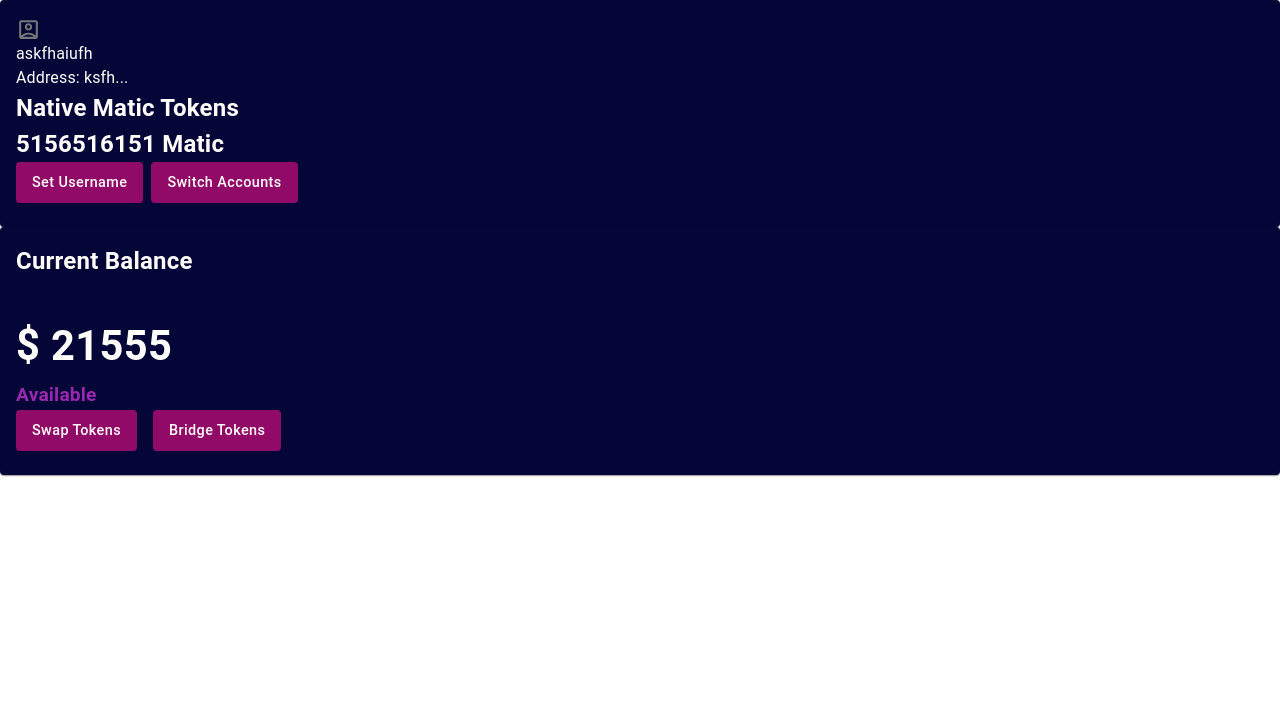
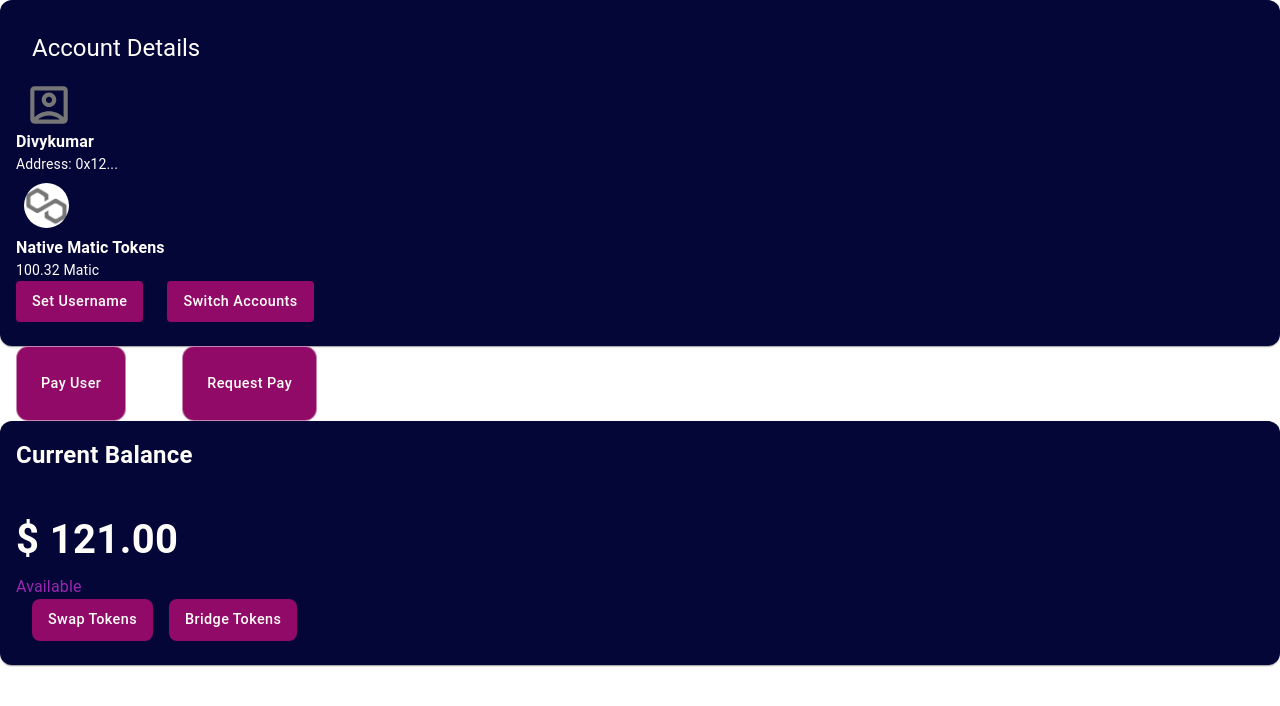
Before and after one commit to KathanrDave/PayZing, a React (Vite) app in the folder frontend/: page / in a window 1280 px wide. Shown: the top 706 px of the page. Built offline with nearby package versions, Linux system fonts and the light colour scheme.

Commit message:
refinned the UI

```diff
--- a/frontend/src/App.css
+++ b/frontend/src/App.css
@@ -1,6 +1,6 @@
 #root {
-  max-width:100%;
-  height: 100%;
+  width:100vw;
+  height: 100vh;
   margin: 0 auto;
   /* padding: 2rem; */
   /* text-align: center; */
--- a/frontend/src/assets/acessories/theme.js
+++ b/frontend/src/assets/acessories/theme.js
@@ -28,7 +28,7 @@
     },
     body1: {
       fontSize: '1rem',
-      fontWeight: 400,
+      fontWeight: 600,
       fontFamily: 'Roboto, sans-serif',
       lineHeight: 1.5,
     },
--- a/frontend/src/assets/component/accountDetails.jsx
+++ b/frontend/src/assets/component/accountDetails.jsx
@@ -1,7 +1,14 @@
 import React from "react";
-import { Card, CardContent, Typography, Avatar, Button } from "@mui/material";
+import {
+  Card,
+  CardContent,
+  Typography,
+  Avatar,
+  Button,
+  CardHeader,
+} from "@mui/material";
 import AccountBoxOutlinedIcon from "@mui/icons-material/AccountBoxOutlined";
-// import matic from '../matic.png';
+import matic from "../../../public/matic.png";
 import { ThemeProvider } from "@mui/material/styles";
 import theme from "../acessories/theme";
 
@@ -16,15 +23,70 @@
     // Handle the "Switch Accounts" action
   };
   return (
+    <div className="mt-4 mb-12 ">
       <ThemeProvider theme={theme}>
         <Card
-        sx={{ width: "100%", background: theme.palette.background.default }}
+          sx={{
+            width: "100%",
+            background: theme.palette.background.default,
+            borderRadius: 3, // Increase the borderRadius for more roundness
+          }}
         >
           <CardContent>
-          <div className="accountDetailRow">
+            <CardHeader
+              title="Account Details"
+              sx={{
+                fontSize: theme.typography.h1.fontSize,
+                fontWeight: theme.typography.h1.fontWeight,
+                color: theme.palette.primary.main,
+              }}
+            />
+            <div className="items-center">
+              <div className="account">
+                <div className="flex w-full">
+                  <div className="w-1/3">
                     <AccountBoxOutlinedIcon
-              sx={{ color: "#767676", fontSize: "25px" }}
+                      sx={{
+                        color: "#767676",
+                        fontSize: "50px",
+                        marginRight: 1,
+                        marginLeft: 1,
+                      }}
                     />
+                  </div>
+                  <div className="w-2/3">
+                    <Typography
+                      sx={{
+                        fontSize: theme.typography.body1.fontSize,
+                        fontWeight: theme.typography.body1.fontWeight,
+                        color: theme.palette.primary.main,
+                      }}
+                      className="account"
+                    >
+                      {name}
+                    </Typography>
+                    <Typography
+                      sx={{
+                        fontSize: theme.typography.body2.fontSize,
+                        fontWeight: theme.typography.body2.fontWeight,
+                        color: theme.palette.primary.main,
+                      }}
+                      className="accountDetailBody"
+                    >
+                      Address: {displayAddress}
+                    </Typography>
+                  </div>
+                </div>
+              </div>
+              <div></div>
+              <div className="flex">
+                <div className="w-1/3">
+                  <Avatar
+                    src={matic}
+                    alt="maticLogo"
+                    sx={{ width: 45, height: 45, margin: 1 }}
+                  />
+                </div>
                 <div>
                   <Typography
                     sx={{
@@ -34,37 +96,12 @@
                     }}
                     className="accountDetailHead"
                   >
-                {name}
-              </Typography>
-              <Typography
-                sx={{
-                  fontSize: theme.typography.body1.fontSize,
-                  fontWeight: theme.typography.body1.fontWeight,
-                  color: theme.palette.primary.main,
-                }}
-                className="accountDetailBody"
-              >
-                Address: {displayAddress}
-              </Typography>
-            </div>
-          </div>
-          <div className="accountDetailRow">
-            {/* <Avatar src={matic} alt="maticLogo" sx={{ width: 25, height: 25 }} /> */}
-            <div>
-              <Typography
-                sx={{
-                  fontSize: theme.typography.h1.fontSize,
-                  fontWeight: theme.typography.h1.fontWeight,
-                  color: theme.palette.primary.main,
-                }}
-                className="accountDetailHead"
-              >
                     Native Matic Tokens
                   </Typography>
                   <Typography
                     sx={{
-                  fontSize: theme.typography.h2.fontSize,
-                  fontWeight: theme.typography.h2.fontWeight,
+                      fontSize: theme.typography.body2.fontSize,
+                      fontWeight: theme.typography.body2.fontWeight,
                       color: theme.palette.primary.main,
                     }}
                     className="accountDetailBody"
@@ -74,6 +111,7 @@
                 </div>
               </div>
               <div className="balanceOptions">
+                <div className="w-full ml-2 mt-2">
                 <Button
                   onClick={handleSetUsername}
                   variant="text"
@@ -84,14 +122,17 @@
                 <Button
                   onClick={handleSwitchAccounts}
                   variant="text"
-              sx={{ textTransform: "none", marginRight: 1 }}
+                  sx={{ textTransform: "none", marginLeft: 2 }}
                 >
                   Switch Accounts
                 </Button>
                 </div>
+              </div>
+            </div>
           </CardContent>
         </Card>
       </ThemeProvider>
+    </div>
   );
 }
 
--- a/frontend/src/assets/component/currentBalance.jsx
+++ b/frontend/src/assets/component/currentBalance.jsx
@@ -19,9 +19,14 @@
   };
 
   return (
+    <div className="mt-12 ">
       <ThemeProvider theme={theme}>
         <Card
-        sx={{ width: "100%", background: theme.palette.background.default }}
+          sx={{
+            width: "100%",
+            background: theme.palette.background.default,
+            borderRadius: 3,
+          }}
         >
           <CardHeader
             title={
@@ -38,11 +43,14 @@
           />
           <CardContent>
             <div className="flex">
-            <div className="flex justify-between">
-              <div className="mt-2 ml-4">
+              <div className="flex space-x-4">
+                <div>
+
+                </div>
+                <div className="ml-4 w-2/3">
                   <Typography
                     sx={{
-                    fontSize: "2.6rem",
+                      fontSize: "2.5rem",
                       fontWeight: theme.typography.h1.fontWeight,
                       lineHeight: "70px",
                       color: theme.palette.primary.main,
@@ -51,30 +59,29 @@
                     $ {dollars}
                   </Typography>
                 </div>
-             <div className="mt-8 ml-4">
+                <div className="mt-7 ml-4">
                   <Typography
                     sx={{
-                  fontSize:'1.2rem',
-                  fontWeight: theme.typography.h2.fontWeight,
+                      fontSize:"1rem",
+                      fontWeight: theme.typography.body2.fontWeight,
                       color: theme.palette.secondary.main,
                     }}
                   >
                     Available
                   </Typography>
                 </div>
-
               </div>
             </div>
-          <div>
+            <div className="w-full items-center">
               <Button
                 onClick={handleSwapTokens}
-              sx={{ textTransform: "none", marginRight: 1 }}
+                sx={{ textTransform: "none", marginRight: 1, marginLeft:2,borderRadius:2 }}
               >
                 Swap Tokens
               </Button>
               <Button
                 onClick={handleBridgeTokens}
-              sx={{ textTransform: "none", marginLeft: 1 }}
+                sx={{ textTransform: "none", marginLeft: 1,borderRadius:2 }}
               >
                 Bridge Tokens
               </Button>
@@ -82,6 +89,7 @@
           </CardContent>
         </Card>
       </ThemeProvider>
+    </div>
   );
 }
 
--- a/frontend/src/assets/component/payButtons.jsx
+++ b/frontend/src/assets/component/payButtons.jsx
@@ -0,0 +1,40 @@
+import React from "react";
+import { Button, ThemeProvider } from "@mui/material";
+import theme from "../acessories/theme";
+function PayButtons() {
+  const handlePayUser = () => {
+    // Implement the logic for paying the user
+    console.log("Pay user clicked");
+  };
+
+  const handleRequestPay = () => {
+    // Implement the logic for requesting payment
+    console.log("Request pay clicked");
+  };
+
+  return (
+    <div className="flex w-full">
+      <div className="flex-row">
+        <ThemeProvider theme={theme}>
+          <Button
+            onClick={handlePayUser}
+            variant="outlined"
+            sx={{ textTransform: "none", marginRight: 2,marginLeft: 2, padding:3,borderRadius:3 }}
+          >
+            Pay User
+          </Button>
+
+          <Button
+            onClick={handleRequestPay}
+            variant="outlined"
+            sx={{ textTransform: "none", marginLeft: 5  , padding:3,borderRadius:3 }}
+          >
+            Request Pay
+          </Button>
+        </ThemeProvider>
+      </div>
+    </div>
+  );
+}
+
+export default PayButtons;
--- a/frontend/src/assets/component/tableDetails.jsx
+++ b/frontend/src/assets/component/tableDetails.jsx
@@ -36,20 +36,6 @@
               ))}
             </TableRow>
           </TableHead>
-          <TableBody>
-            {history.map((row) => (
-              <TableRow key={row.key} sx={{ '&:last-child td, &:last-child th': { border: 0 } }}>
-                <TableCell>{row.subject}</TableCell>
-                <TableCell>{row.type}</TableCell>
-                <TableCell>{row.address}</TableCell>
-                <TableCell>{row.message}</TableCell>
-                <TableCell sx={{ color: row.type === "Send" ? "red" : "green" }}>
-                 {row.type === "Send" ? "-" : "+"}
-                 {row.amount} Matic
-                </TableCell>
-              </TableRow>
-            ))}
-          </TableBody>
         </Table>
       </TableContainer>
     </Card>
--- a/frontend/src/assets/pages/homePage.jsx
+++ b/frontend/src/assets/pages/homePage.jsx
@@ -2,26 +2,27 @@
 import AccountDetails from "../component/accountDetails";
 import CurrentBalance from "../component/currentBalance";
 import TableDetails from "../component/tableDetails";
-
+import PayButtons from "../component/payButtons";
 const HomePage = () => {
-  const address = "ksfhsiuff";
-  const name = "askfhaiufh";
-  const balance = "5156516151";
-  const dollars = "21555";
+  const address = "0x123.....";
+  const name = "Divykumar";
+  const balance = "100.32";
+  const dollars = "121.00";
   const history = "";
 
   return (
     <div className="flex bg-stone-200 w-full h-full">
-        <div className="flex-start  w-1/3 mt-3 ml-3 ">
-        <div className="flex-col">
-        <div className="mb-20">
-        <AccountDetails address={address} name={name} balance={balance} />
+      <div className="flex-start  w-1/3 mt-3 ml-3 ">
+        <div className="flex-col items-center">
+          <AccountDetails address={address} name={name} balance={balance} />
+        </div>
+        <div className="flex">
+          <PayButtons />
         </div>
         <div>
-        <CurrentBalance dollars={dollars} />
+          <CurrentBalance dollars={dollars} />
         </div>
-        </div>
-        </div>
+      </div>
 
       {/* <TableDetails history={history}/> */}
     </div>
```
Also changed, not shown: frontend/public/matic.png (added). Lines whose indentation alone changed are shown as unchanged.
